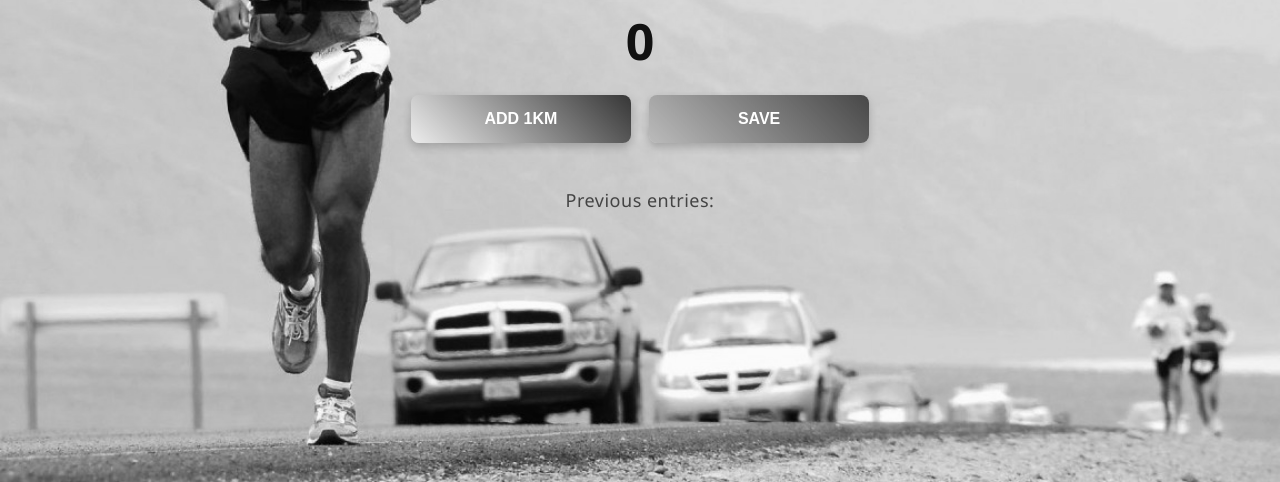
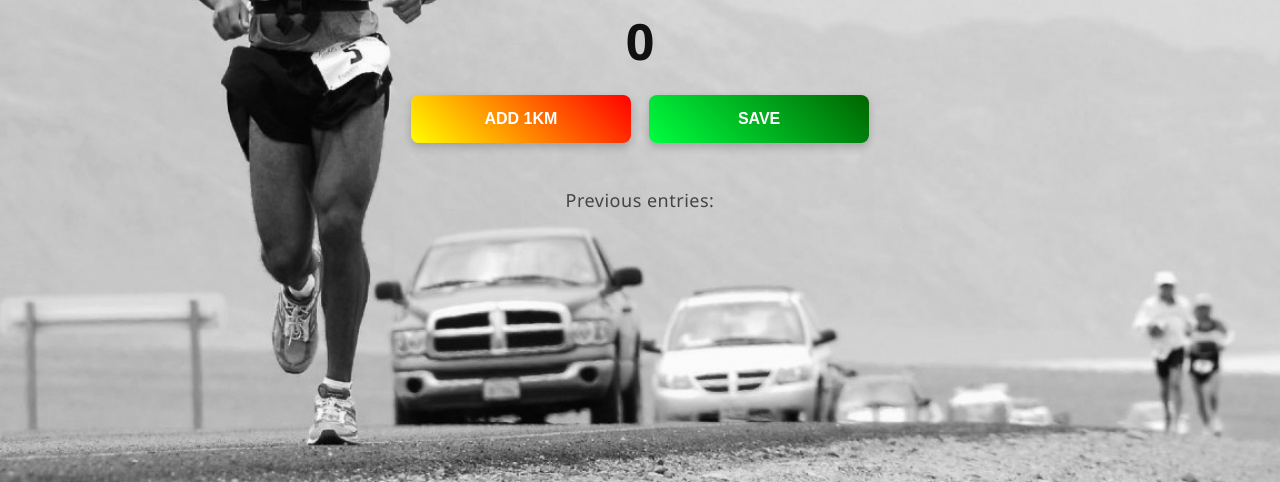
Before and after one commit to HodlerTom/goggins, a plain HTML site: page index.html in a window 1280 px wide. Shown: the part 318-800 px from the top of the page. Drawn offline with Linux system fonts and the light colour scheme.

Commit message:
Correct B&W effect to apply only on background

```diff
--- a/index.css
+++ b/index.css
@@ -8,7 +8,6 @@ body {
     background-image: url("your-image.jpg");
     background-size: cover; /* Ensure background covers full area */
     background-position: center; /* Center the background image */
-    filter: grayscale(100%); /* Make background black and white */
 }
 
 body::before {
```
